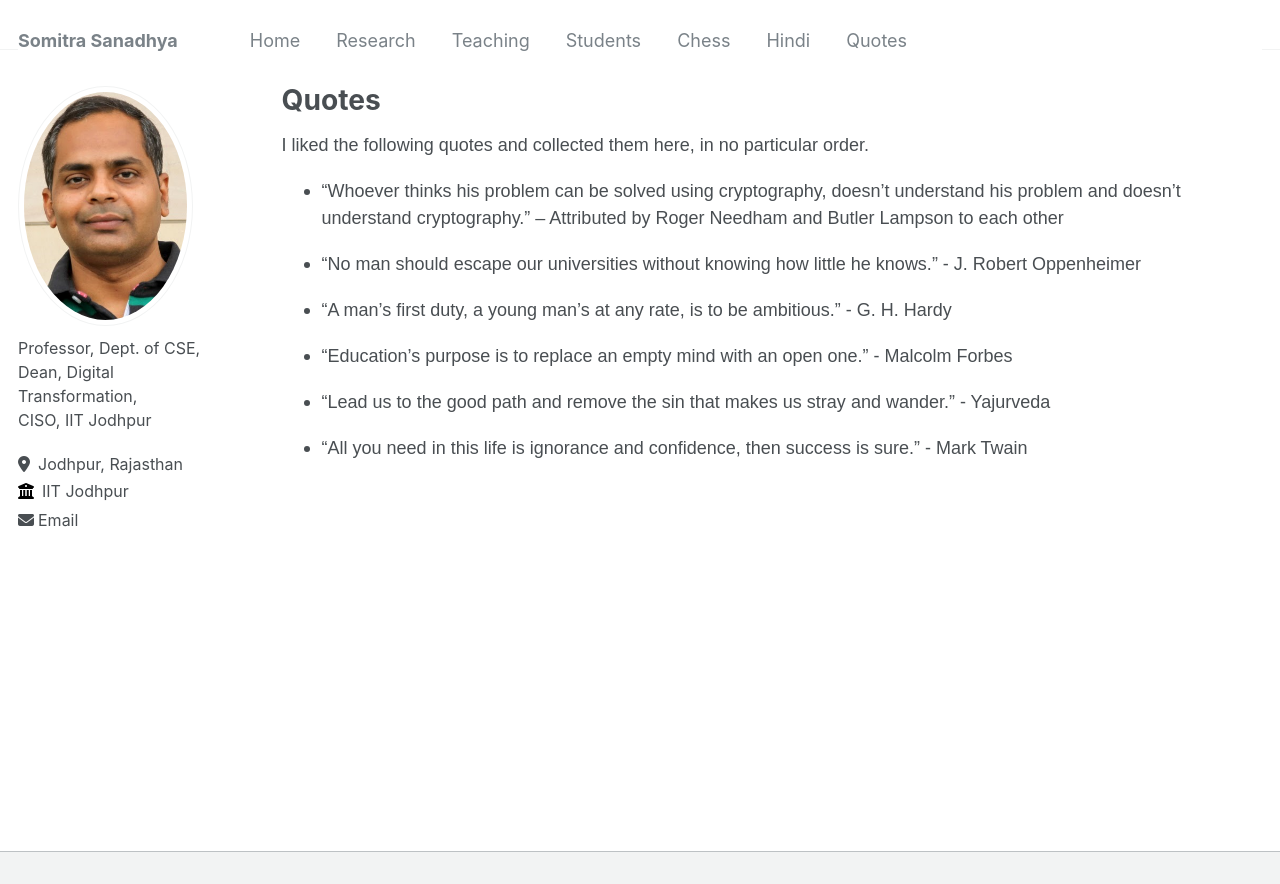
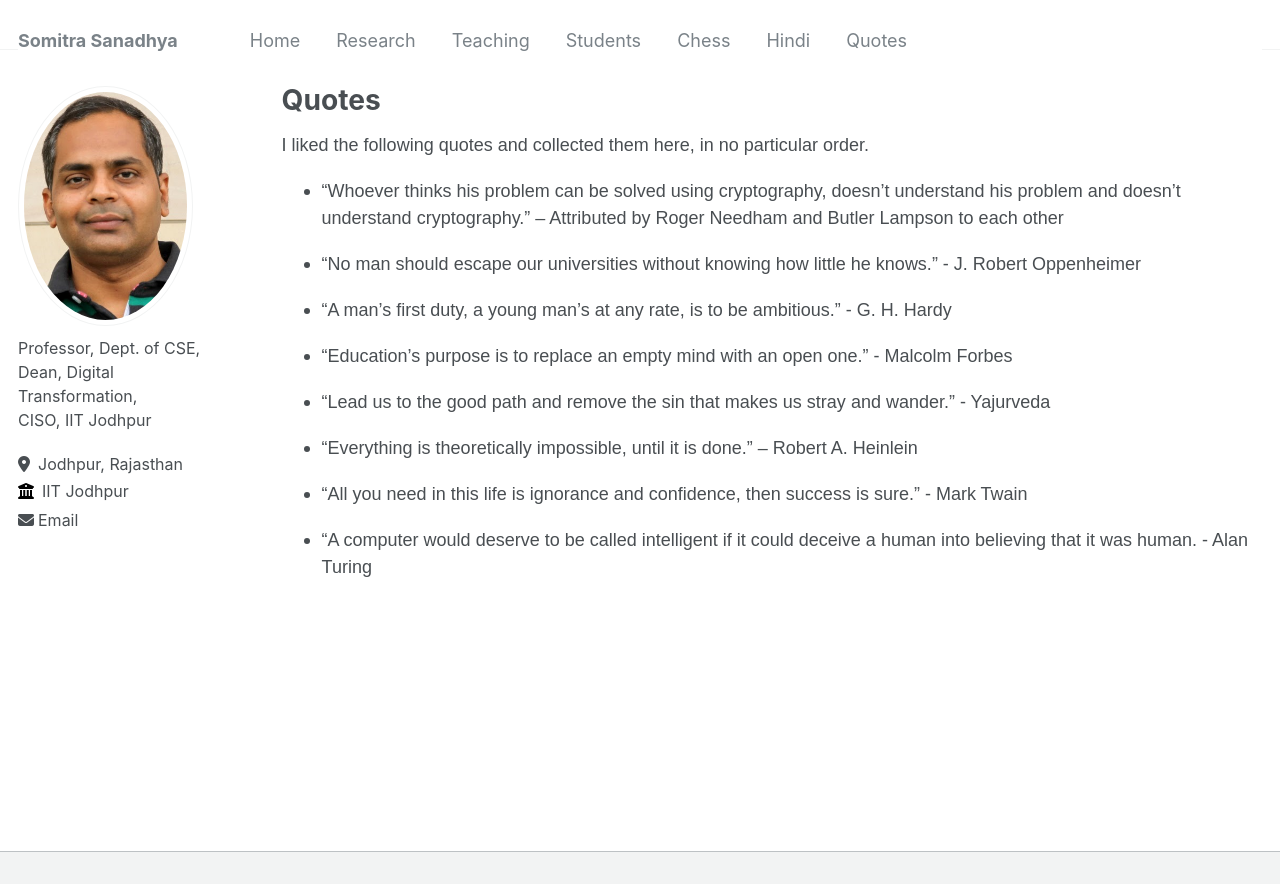
Before and after one commit to somitra-sanadhya/somitra-sanadhya.github.io, a Jekyll site: the page built from _pages/quotes.md, in a window 1280 px wide and 1024 px high, cut to the strip 0-884 px from the top of the window. Built offline with Jekyll 4.4.1, drawn with Linux system fonts in a browser that asks for light colours.

Commit message:
Update quotes.md

```diff
--- a/_pages/quotes.md
+++ b/_pages/quotes.md
@@ -18,4 +18,8 @@ I liked the following quotes and collected them here, in no particular order.
 
 + "Lead us to the good path and remove the sin that makes us stray and wander." - Yajurveda
 
++ "Everything is theoretically impossible, until it is done.” – Robert A. Heinlein
+
 + "All you need in this life is ignorance and confidence, then success is sure." - Mark Twain
+
++ "A computer would deserve to be called intelligent if it could deceive a human into believing that it was human. - Alan Turing
```
